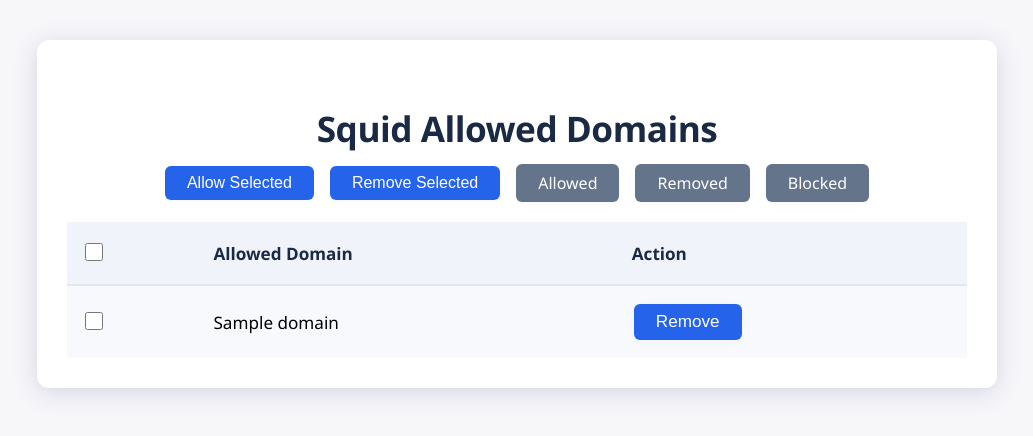
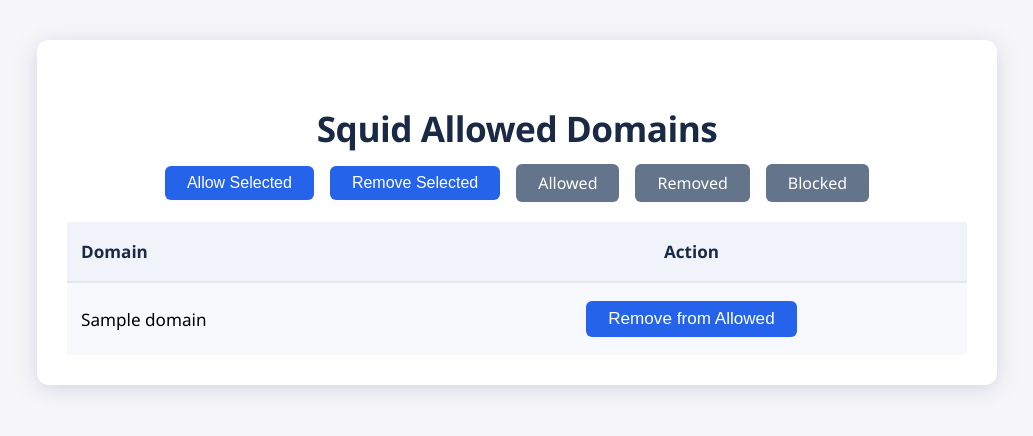
Before and after one commit to andrew-kemp/squid_allow_app, a Flask app: template templates/allowed.html in a window 1280 px wide. Shown: the top 436 px of the page, without its empty margins (123-1156 px from the left). Run offline with Flask 3, Linux system fonts and the light colour scheme; the template is opened without the code that fills it: most values are stand-ins (such as "Sample title", 1, 10 or a date in 2020).

Commit message:
Update allowed.html

```diff
--- a/templates/allowed.html
+++ b/templates/allowed.html
@@ -7,35 +7,29 @@
 <body>
     {% if changes_pending %}
     <div class="banner-alert">
-        <div>
         Changes detected: Please restart the Squid service to apply updates.
-        </div>
     </div>
     {% endif %}
     <div class="card">
         <h2>Squid Allowed Domains</h2>
-        <form method="post" action="{{ url_for('bulk_action') }}">
         {% include "_actions_bar.html" %}
         <table>
             <tr>
-                    <th><input type="checkbox" id="selectAll"></th>
-                    <th>Allowed Domain</th>
-                    <th>Action</th>
+                <th>Domain</th>
+                <th style="text-align: center;">Action</th>
             </tr>
-                {% for domain in allow_list %}
+            {% for d in domains %}
             <tr>
-                    <td><input type="checkbox" name="selected_domains" value="{{ domain }}"></td>
-                    <td>{{ domain }}</td>
-                    <td>
+                <td>{{ d.domain }}</td>
+                <td style="text-align: center;">
                     <form action="{{ url_for('remove_allow') }}" method="post" style="display:inline;">
-                            <input type="hidden" name="entry" value="{{ domain }}">
-                            <button type="submit" class="btn btn-danger">Remove</button>
+                        <input type="hidden" name="domain" value="{{ d.domain }}">
+                        <button type="submit" class="btn btn-danger">Remove from Allowed</button>
                     </form>
                 </td>
             </tr>
             {% endfor %}
         </table>
-        </form>
     </div>
     <script src="{{ url_for('static', filename='bulk_buttons.js') }}"></script>
 </body>
```
Lines whose indentation alone changed are shown as unchanged.
